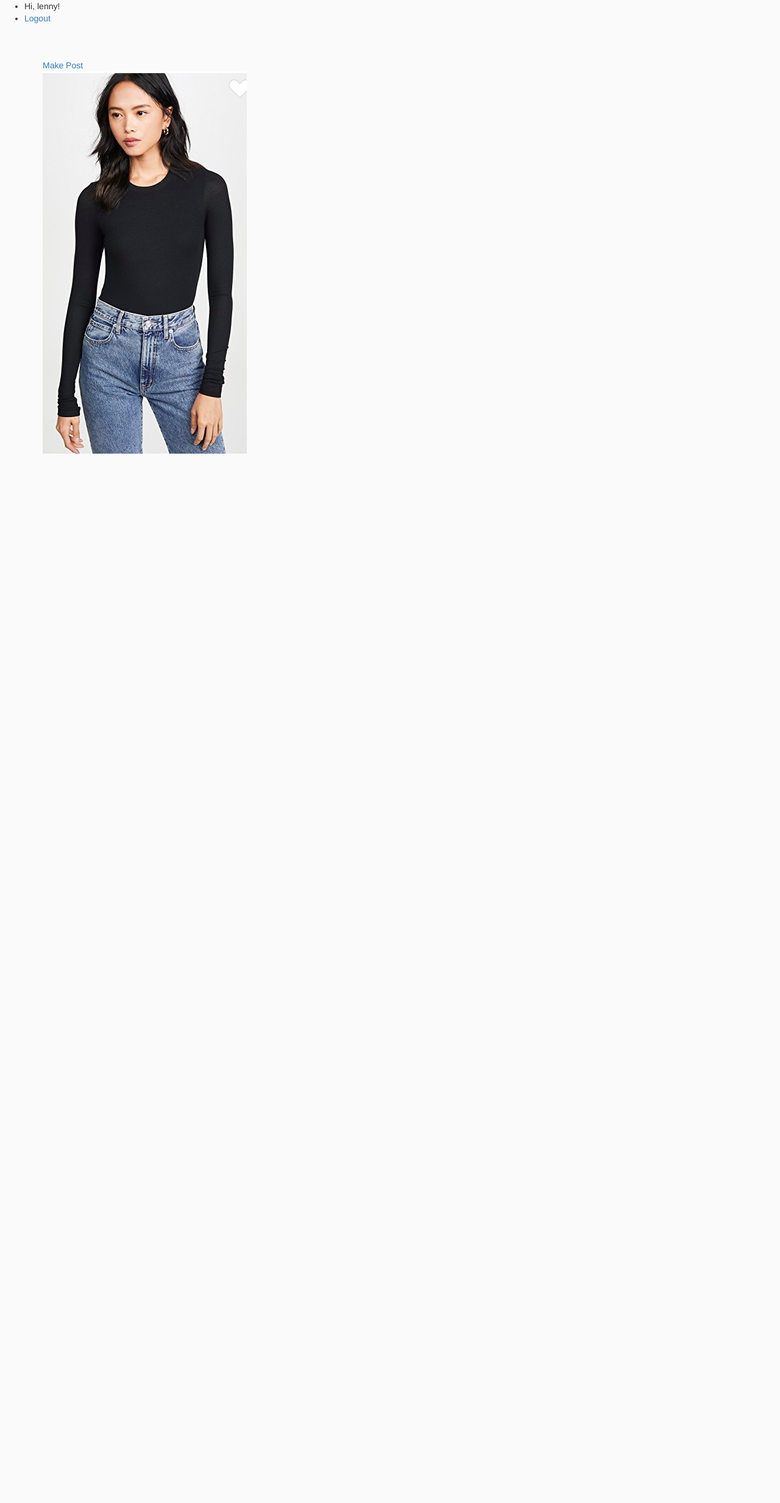
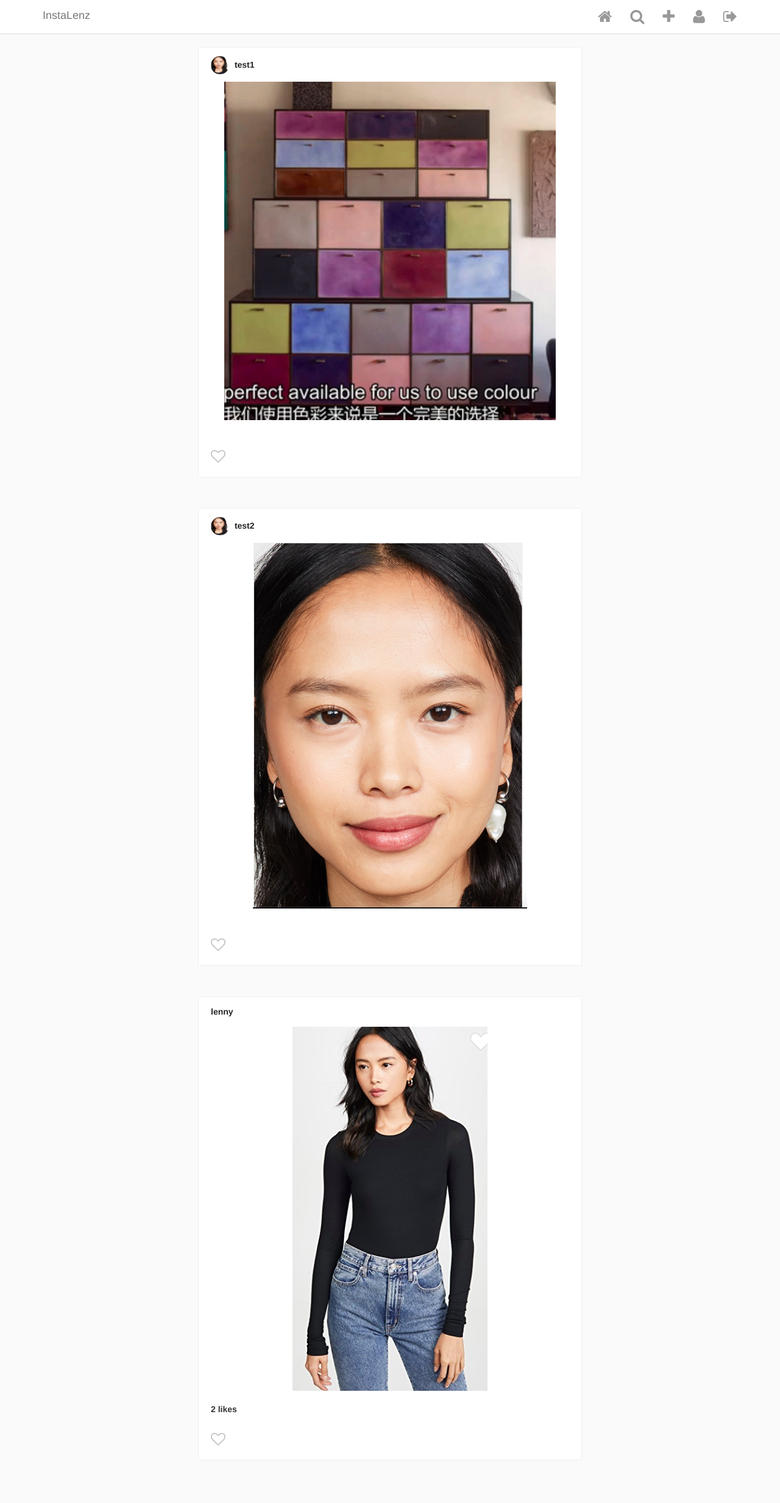
Before and after one commit to lennysamz/InstaLenz, a Django app: page /Insta/posts/ in a window 1280 px wide. Shown: the whole page at 61% size. Before the commit the page ends 800 px from the top, so only its background shows below. Run offline with Django 3.2, Linux system fonts and the light colour scheme; the first user in the database is signed in; data comes from the database, SQL or seed files in the repository; some libraries are stand-ins or nearby versions.

Commit message:
modifications to fix typo in base.html

```diff
--- a/Insta/admin.py
+++ b/Insta/admin.py
@@ -1,6 +1,8 @@
 from django.contrib import admin
-from Insta.models import Post, InstaUser
+from Insta.models import Post, InstaUser, Comment, Like
 
 # Register your models here.
 admin.site.register(Post)
 admin.site.register(InstaUser)
+admin.site.register(Like)
+admin.site.register(Comment)
--- a/Insta/models.py
+++ b/Insta/models.py
@@ -3,19 +3,6 @@ from imagekit.models import ProcessedImageField
 from django.urls import reverse
 from django.contrib.auth.models import AbstractUser
 # Create your models here.
-
-class Post(models.Model):
-    title = models.TextField(blank=True,null=True)
-    image = ProcessedImageField(
-        upload_to='static/images/posts',
-        format='JPEG',
-        options={'quality': 100},
-        blank=True,
-        null=True,
-        )
-    def get_absolute_url(self):
-        return reverse("post_detail", args=[str(self.id)])
-
 
 class InstaUser(AbstractUser):
     profile_pic=ProcessedImageField(
@@ -25,3 +12,52 @@ class InstaUser(AbstractUser):
         blank=True,
         null=True,
         )
+
+class Post(models.Model):
+    author = models.ForeignKey( # a foreign key indicate a Many-To-One relationship
+        InstaUser, #foreign key is InstaUser
+        blank=True,
+        null=True,
+        on_delete=models.CASCADE, # delete this author will delete all his posts
+        related_name='posts', # we can use author.posts to get all posts belong to this user
+        )
+    title = models.TextField(blank=True,null=True)
+    image = ProcessedImageField(
+        upload_to='static/images/posts',
+        format='JPEG',
+        options={'quality': 100},
+        blank=True,
+        null=True,
+        )
+
+    def get_like_count(self):
+        return self.likes.count()
+
+    def get_absolute_url(self):
+        return reverse("post_detail", args=[str(self.id)])
+
+
+class Comment(models.Model):
+    post = models.ForeignKey(Post, on_delete=models.CASCADE, related_name='comments',)
+    user = models.ForeignKey(InstaUser, on_delete=models.CASCADE, related_name='comments',)
+    comment = models.CharField(max_length=100)
+    posted_on = models.DateTimeField(auto_now_add=True, editable=False)
+
+    def __str__(self):
+        return self.comment
+
+class Like(models.Model):
+    post = models.ForeignKey(
+        Post,
+        on_delete=models.CASCADE,
+        related_name='likes',)
+    user = models.ForeignKey(
+        InstaUser,
+        on_delete=models.CASCADE,
+        related_name='likes',)
+
+    class Meta:
+        unique_together = ("post", "user")
+
+    def __str__(self):
+        return 'Like: ' + self.user.username + ' likes ' + self.post.title
--- a/templates/base.html
+++ b/templates/base.html
@@ -6,7 +6,7 @@
         <meta name="viewport" content="width=device-width, initial-scale=1">
         <title>InstaLenz</title>
         <link href="{% static 'vendor/bootstrap/css/bootstrap.min.css' %}" rel="stylesheet">
-        <link href="{% static 'vender/font-awesome-4.6.3/css/font-awesome.min.css' %}" rel="stylesheet">
+        <link href="{% static 'vendor/font-awesome-4.6.3/css/font-awesome.min.css' %}" rel="stylesheet">
         <link href="{% static 'css/style.css' %}" rel="stylesheet">
     </head>
     <body>
--- a/templates/header.html
+++ b/templates/header.html
@@ -1,17 +1,31 @@
-<ul>
+
+<div class="navbar navbar-default navbar-fixed-top" id="main-nav">
+    <div class="container desktop">
+        <div class="navbar-header">
+            <a href="{% url 'posts' %}" class="navbar-brand">InstaLenz</a>
+        </div>
+
+        <div id="navbar-main">
+            <ul class="nav navbar-nav navbar-right">
                 {% if request.user.is_authenticated %}
                     <li>
-            Hi, {{request.user.username}}!
+                      <a href="{% url 'posts' %}">
+                        <i class="fa fa-home" aria-hidden="true"></i>
+                      </a>
+                    </li>
+                    <li><a href="{% url 'helloworld' %}"><i class="fa fa-search" aria-hidden="true"></i></a></li>
+                    <li><a href="{% url 'make_post' %}"><i class="fa fa-plus" aria-hidden="true"></i></a></li>
+                    <li><a href="{% url 'helloworld' %}"><i class="fa fa-user" aria-hidden="true"></i></a></li>
+                    <li><a href="{% url 'logout' %}"><i class="fa fa-sign-out" aria-hidden="true"></i></a></li>
+                {% else %}
+                    <li>
+                        <a href="{% url 'login' %}">login</a>
                     </li>
                     <li>
-            <a href="{% url 'logout' %}">Logout</a>
-        </li>
-    {% else %}
-        <li>
-            <a href="{% url 'login' %}">Login</a>
-        </li>
-        <li>
-            <a href="{% url 'signup' %}">Signup</a>
+                        <a href="{% url 'signup' %}">signup</a>
                     </li>
                 {% endif %}
             </ul>
+        </div>
+    </div>
+</div>
--- a/templates/index.html
+++ b/templates/index.html
@@ -1,20 +1,40 @@
-{% extends 'base.html' %}
+{% extends "base.html" %}
+
 
 {% block content %}
 
-<div>
-    <a href="{% url 'make_post' %}">Make Post</a>
-</div>
+<div class="cards-listing">
+    {% for post in object_list %}
+        <div class="row">
+            <div class="card view-update {{ post.pk }}">
 
-<div>
+                <div class="card__panel-head">
+                    <div class="poster__info">
+                        <a href="{% url 'helloworld' %}" class="poster__name">
+                            {% if post.author.profile_pic %}
+                                <img class="poster__profilepic" src="/{{ post.author.profile_pic }}">
+                            {% endif %}
+                            {{ post.author.username }}
+                        </a>
+                    </div>
+                </div>
 
-   {% for post in object_list %}
-       <a href="{% url 'post_detail' post.id %}">
-        <img src="/{{post.image}}">
-       </a>
-   {% endfor %}
-
-
+                <a href="{% url 'post_detail' post.pk %}">
+                    <img class="card__main-image" src="/{{ post.image }}">
+                </a>
+                <div class="card__panel-body">
+                    <div class="likes">
+                        {% if post.get_like_count %}
+                            {{ post.get_like_count }} like{% if post.get_like_count > 1 %}s{% endif %}
+                        {% endif %}
+                    </div>
+                    <section class="input-row">
+                        <i class="fa fa-heart-o submit-like" aria-hidden="true"></i>
+                    </section>
+                </div>
+            </div>
+        </div>
+    {% endfor %}
 </div>
 
 {% endblock content %}
```
Also changed, not shown: other parts of templates/base.html (+1 -1 lines), Insta/migrations/0003_auto_20200612_1403.py (added), db.sqlite3, static/images/posts/dresser_GsYeSBJ.jpg (added), static/images/posts/faceCloseUp.jpg (added), static/images/posts/styleSample_hcTCFJb.jpg (added), static/images/profiles/face_rPi9cWZ.jpg (added). Lines whose indentation alone changed are shown as unchanged.
